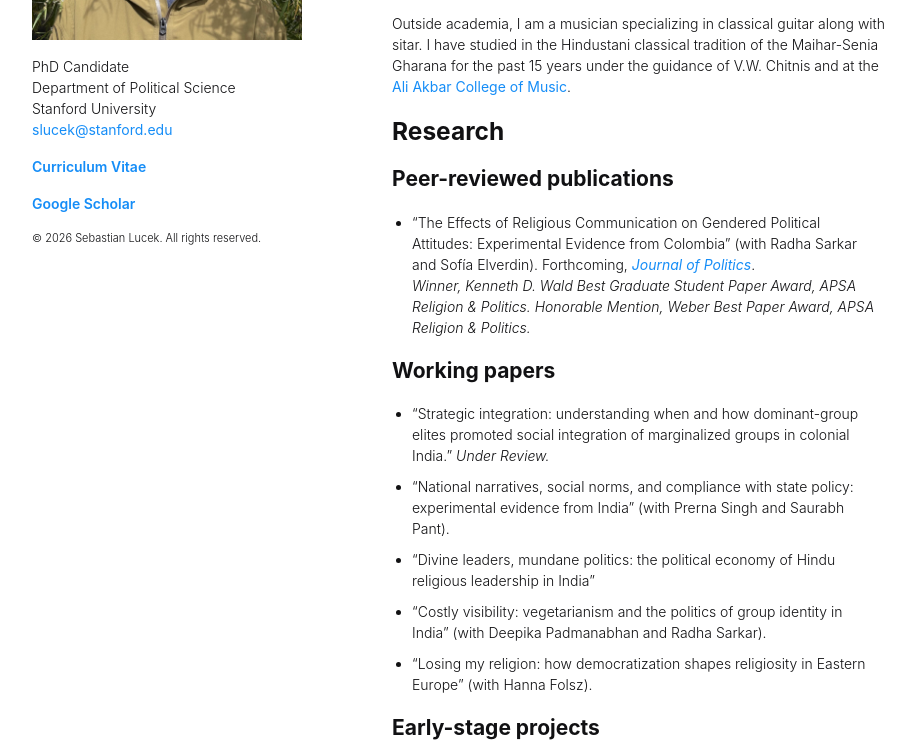
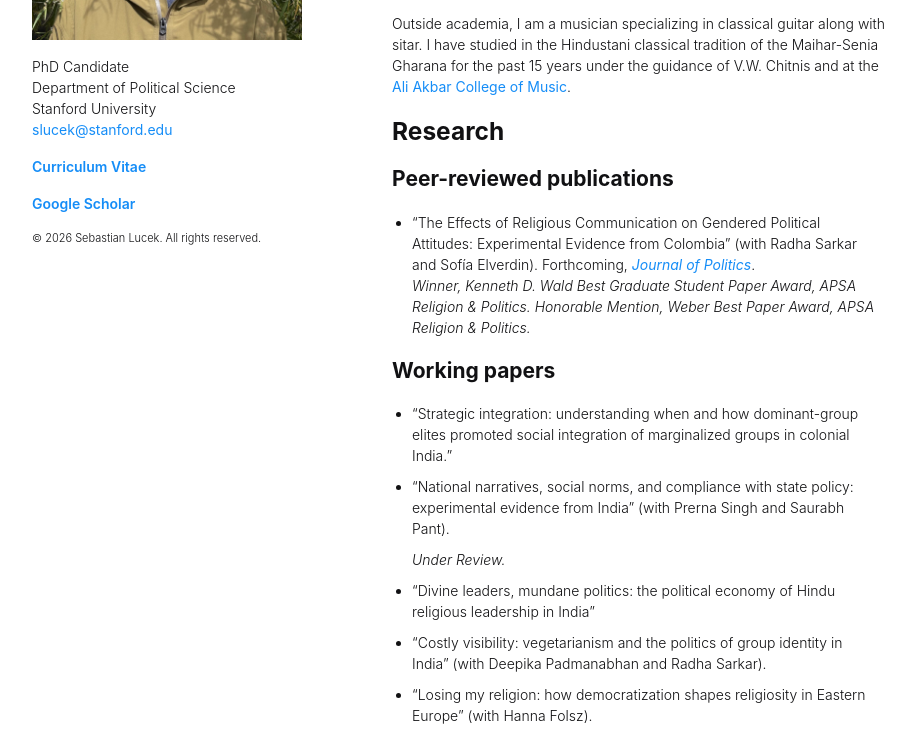
Before and after one commit to sebastianlucek/sebastianlucek.github.io, a plain HTML site: page index.html in a window 1280 px wide. Shown: the part 421-1164 px from the top of the page, without its empty margins (178-1093 px from the left). Drawn offline with Linux system fonts and the light colour scheme.

Commit message:
Update index.html

```diff
--- a/index.html
+++ b/index.html
@@ -87,8 +87,8 @@
 
  <h3>Working papers</h3>
  <ul>
- <li>“Strategic integration: understanding when and how dominant-group elites promoted social integration of marginalized groups in colonial India.” <i>Under Review.</i></li>
- <li>“National narratives, social norms, and compliance with state policy: experimental evidence from India” (with Prerna Singh and Saurabh Pant).</li>
+ <li>“Strategic integration: understanding when and how dominant-group elites promoted social integration of marginalized groups in colonial India.”
+ <li>“National narratives, social norms, and compliance with state policy: experimental evidence from India” (with Prerna Singh and Saurabh Pant).</li> <i>Under Review.</i></li>
  <li>“Divine leaders, mundane politics: the political economy of Hindu religious leadership in India”</li>
  <li>“Costly visibility: vegetarianism and the politics of group identity in India” (with Deepika Padmanabhan and Radha Sarkar).</li>
  <li>“Losing my religion: how democratization shapes religiosity in Eastern Europe” (with Hanna Folsz).</li>
```
